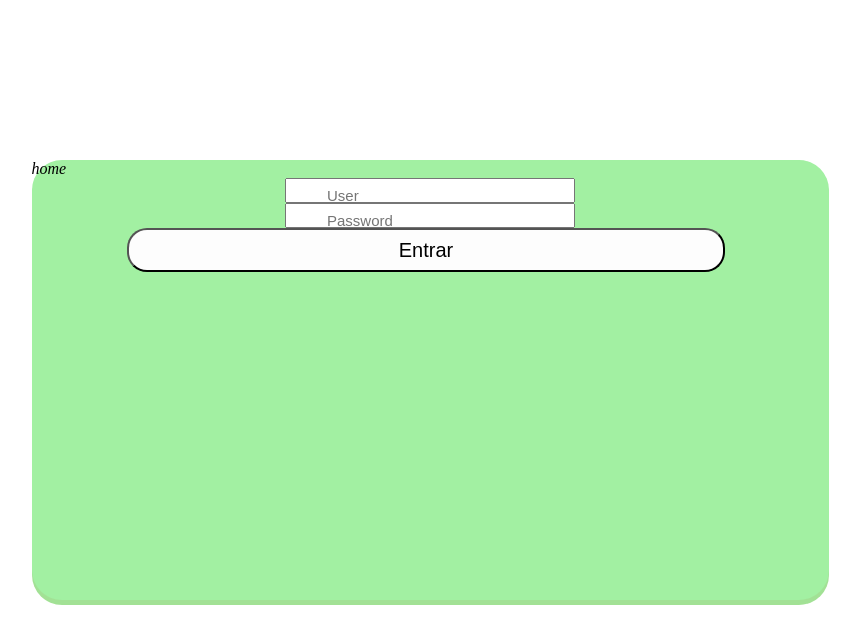
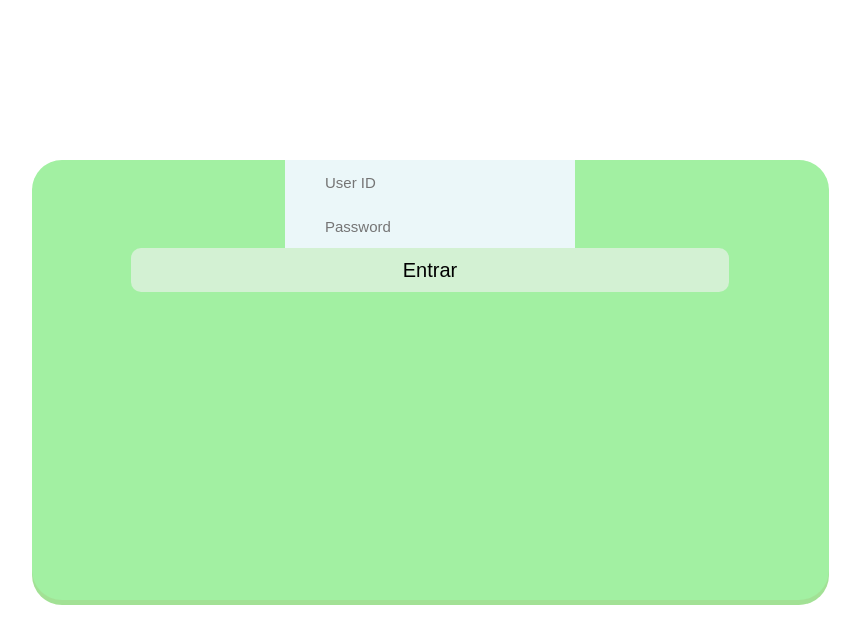
Before and after one commit to albertoDM13/systemFolios, an Angular app: page / in a window 1280 px wide. Shown: the top 644 px of the page, without its empty margins (210-1070 px from the left). Built offline with nearby package versions, Linux system fonts and the light colour scheme.

Commit message:
2 files modified

```diff
--- a/src/app/app.component.css
+++ b/src/app/app.component.css
@@ -3,31 +3,21 @@ my-app {
   margin: 0px;
 }
 
-p {
-  font-family: Lato;
-}
+/*
 
+  Estilos para DIV
+
+*/
 .ltr {
   background-color: ;
   width: 20vw;
   height: 50vh;
 }
-
-.input {
-  height: 25px;
-  width: 290px;
-  outline: none;
-  align-content: center;
-  display: block;
-  margin: 0 auto;
-}
-
 .div {
   height: 20vh;
   width: 100vw;
   background-color: ;
 }
-
 .pos {
   height: 55vh;
   width: 66vw;
@@ -35,7 +25,6 @@ p {
   box-shadow: 0px 5px rgba(104, 207, 84, 0.616);
   border-radius: 30px;
 }
-
 .mod {
   background-color: ;
   height: 55vh;
@@ -43,30 +32,54 @@ p {
   display: inline-flex;
 }
 
-.button {
-  margin-top: ;
+/*
+
+ Estilos Button
+
+*/
+.buttonLogin {
   height: 10%;
   width: 75%;
-  border-radius: 20px;
-  background-color: rgb(253, 253, 253);
+  border-radius: 10px;
   font-size: 20px;
-  position: relative;
-  left: 12%;
   display: block;
 }
-
+.color {
+  background-color: rgb(211, 241, 211);
+  border: 0;
+}
+.color:hover {
+  background-color: rgb(133, 216, 216);
+}
+.position {
+  margin: 0 auto;
+}
 .can {
   background-color: brown;
   margin-top: 5px;
 }
 
+/*
+
+ Estilos Input
+
+*/
+.inputD {
+  height: 10%;
+  width: 290px;
+  outline: none;
+  display: block;
+  margin: 0 auto;
+  background-color: rgba(240, 248, 255, 0.932);
+  border: 0;
+  font-size: 15px;
+}
 .iconoInput {
   color: #e8e8e8;
   font-size: 15px;
   left: 25px;
   padding-top: 10px;
 }
-
 .inputPadding {
   padding-left: 40px;
 }
--- a/src/app/app.component.html
+++ b/src/app/app.component.html
@@ -1,15 +1,20 @@
 <link href="https://fonts.googleapis.com/icon?family=Material+Icons" rel="stylesheet">
+
+
+
 
 <div class="div"></div>
 <div class="mod">
   <div class="ltr"></div>
   <div class="div pos">
-    <i>home</i>
-    <component-input text='User' clase='input inputPadding iconoInput'></component-input>
 
-    <component-input text='Password' clase='input inputPadding iconoInput'></component-input>
+    <i class="glyphicon glyphicon-user iconoInput"></i>
+    <component-input text='User ID' clase='inputD inputPadding'></component-input>
 
-    <component-input tipo='button' val='Entrar' clase='button add'></component-input>
+    <component-input text='Password' clase='inputD inputPadding'></component-input>
+
+    <component-input tipo='button' val='Entrar' clase='buttonLogin position color'></component-input>
+
 
 
   </div>
```
